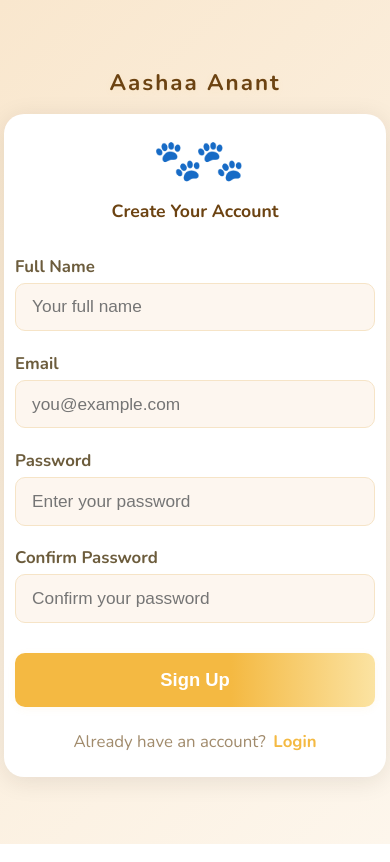
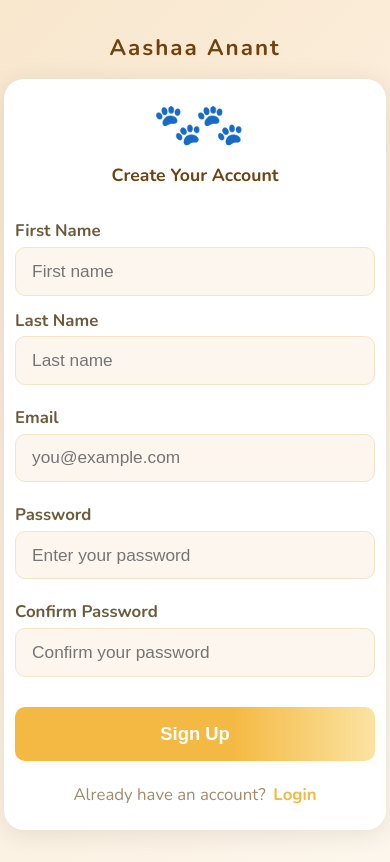
Before and after one commit to ReevuChatterjee/AshaaAnant, a Django app: page /staffsignup/ in a window 390 px wide. Run offline with Django 5.2, Linux system fonts and the light colour scheme.

Commit message:
added auth model

```diff
--- a/AshaaAnant/settings.py
+++ b/AshaaAnant/settings.py
@@ -84,6 +84,8 @@
 # Password validation
 # https://docs.djangoproject.com/en/5.2/ref/settings/#auth-password-validators
 
+AUTH_USER_MODEL= 'app.CustomUser'
+
 AUTH_PASSWORD_VALIDATORS = [
     {
         'NAME': 'django.contrib.auth.password_validation.UserAttributeSimilarityValidator',
--- a/Templates/signup.html
+++ b/Templates/signup.html
@@ -64,8 +64,14 @@
       flex-direction: column;
       gap: 1.3rem;
     }
+    .name-row {
+      display: flex;
+      gap: 1rem;
+      width: 100%;
+    }
     .input-group {
       width: 100%;
+      flex: 1;
     }
     label {
       display: block;
@@ -128,7 +134,7 @@
     .footer a:hover {
       text-decoration: underline;
     }
-    @media (max-width: 500px) {
+    @media (max-width: 600px) {
       .main-header {
         font-size: 1.4rem;
         margin-bottom: 1rem;
@@ -140,6 +146,10 @@
       .signup-title {
         font-size: 1.1rem;
       }
+      .name-row {
+        flex-direction: column;
+        gap: 0.8rem;
+      }
     }
   </style>
 </head>
@@ -149,9 +159,15 @@
     <div class="paw-icon">&#128062;&#128062;</div>
     <div class="signup-title">Create Your Account</div>
     <form>
-      <div class="input-group">
-        <label for="fullname">Full Name</label>
-        <input type="text" id="fullname" placeholder="Your full name" required />
+      <div class="name-row">
+        <div class="input-group">
+          <label for="firstname">First Name</label>
+          <input type="text" id="firstname" placeholder="First name" required />
+        </div>
+        <div class="input-group">
+          <label for="lastname">Last Name</label>
+          <input type="text" id="lastname" placeholder="Last name" required />
+        </div>
       </div>
       <div class="input-group">
         <label for="email">Email</label>
--- a/app/models.py
+++ b/app/models.py
@@ -1,4 +1,5 @@
 from django.db import models
+from django.contrib.auth.models import AbstractUser
 
 class RescueDB(models.Model):
     contactName=models.CharField(max_length=150)
@@ -12,4 +13,8 @@
     def __str__(self):
         return f"{self.contactName} - {self.type} - {self.timestamp.strftime('%Y-%m-%d %H:%M')}"
 
+class CustomUser(AbstractUser):
+    def __str__(self):
+        return self.email or self.username
+
 # Create your models here.
```
Also changed, not shown: app/migrations/0001_initial.py, db.sqlite3, media/Rescue_Photo/adoption.jpg (added).
